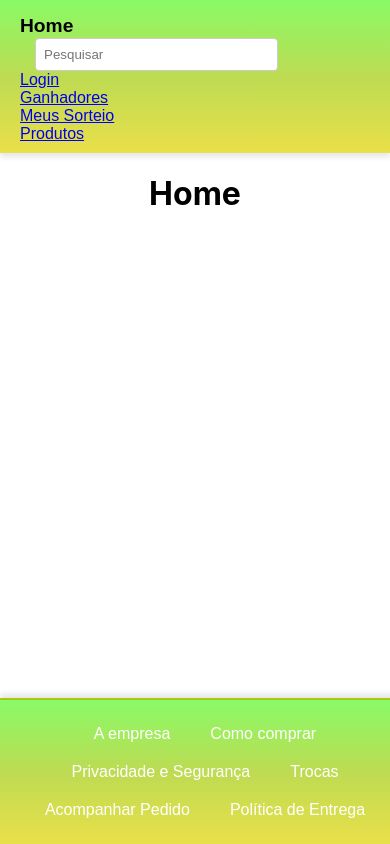
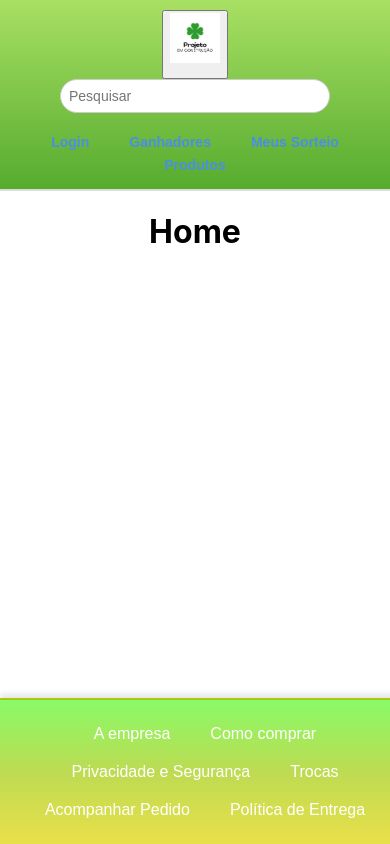
Before and after one commit to joaosqp/projectCJ, a React (Create React App) app in the folder projetocj/: page / in a window 390 px wide. Built offline with nearby package versions, Linux system fonts and the light colour scheme.

Commit message:
Atualizado header

```diff
--- a/projetocj/src/components/Header/header.css
+++ b/projetocj/src/components/Header/header.css
@@ -1,88 +1,82 @@
 /* header.css */
 
-/* Estilo geral do cabeçalho */
 header {
-  background-image: linear-gradient(#3ff7079d, #a2cc0bb4, #e2d407bb);
   display: flex;
-  flex-wrap: wrap;
+  justify-content: space-between;
   align-items: center;
-  justify-content: space-between;
+  background: linear-gradient(to bottom, #a8e063, #56ab2f);
   padding: 10px 20px;
-  color: #fff;
   font-family: Arial, sans-serif;
-  box-shadow: 0 4px 6px rgba(0, 0, 0, 0.1);
+  border-bottom: 2px solid #dcdcdc;
 }
 
-/* Título e nome do projeto */
-.titulo {
-  font-size: 1.5rem;
-  font-weight: bold;
-  color: #fff;
+.menu img {
+  height: 50px;
+  cursor: pointer;
 }
 
-.nomeProjeto {
-  text-decoration: none;
-  color: #fff;
-  font-size: 1.2rem;
-  transition: color 0.3s ease;
+.pesquisa {
+  display: flex;
+  align-items: center;
+  flex-grow: 1;
+  margin: 0 20px;
 }
 
-.nomeProjeto:hover {
-  color: #f2d024; /* Amarelo vibrante */
+.pesquisa input {
+  width: 100%;
+  max-width: 900px;
+  padding: 8px;
+  border: 1px solid #ccc;
+  border-radius: 20px;
+  font-size: 14px;
+  outline: none;
 }
 
-/* Barra de pesquisa */
-.pesquisa {
-  flex-grow: 1;
-  max-width: 300px;
-  padding: 8px;
-  border: 1px solid #ccc;
-  border-radius: 4px;
-  outline: none;
-  margin: 0 15px;
+.login, .ganhadores, .meusSorteios, .produtos {
+  margin: 0 10px;
 }
 
-.pesquisa:focus {
-  border-color: #a2cc0b; /* Verde-claro */
+.login a, .ganhadores a, .meusSorteios a, .produtos a {
+  color: #4a90e2;
+  text-decoration: none;
+  font-size: 14px;
+  font-weight: bold;
+  padding: 5px 10px;
+  transition: color 0.3s;
 }
 
-/* Navegação */
-.navigation {
-  display: flex;
-  gap: 15px; /* Espaçamento entre os links */
+.login a:hover, .ganhadores a:hover, .meusSorteios a:hover, .produtos a:hover {
+  color: #2c6db2;
 }
 
-/* Links de navegação */
-.navigation a {
-  text-decoration: none;
-  font-size: 1rem;
-  color: #fff;
-  padding: 5px 10px;
-  border-radius: 4px;
-  transition: background-color 0.3s ease, color 0.3s ease;
+/* Ajustes adicionais para espaçamento entre os links */
+header div {
+  display: inline-block;
+  text-align: center;
 }
 
-/* Hover dos links */
-.navigation a:hover {
-  background-color: #e2d407bb; /* Amarelo translúcido */
-  color: #000;
-}
-
-/* Responsividade */
+/* Responsivo para telas menores */
 @media (max-width: 768px) {
   header {
-    flex-direction: column;
-    align-items: flex-start;
+      flex-wrap: wrap;
+      justify-content: center;
   }
 
-  .navigation {
-    flex-direction: column;
-    gap: 10px;
-    margin-top: 10px;
+  .menu img {
+      margin-bottom: 10px;
   }
 
   .pesquisa {
-    width: 100%;
-    max-width: none;
+      margin-bottom: 10px;
+      width: 100%;
+      justify-content: center;
+  }
+
+  .pesquisa input {
+      width: 90%;
+  }
+
+  .login, .ganhadores, .meusSorteios, .produtos {
+      margin-bottom: 5px;
   }
 }
--- a/projetocj/src/components/Header/index.js
+++ b/projetocj/src/components/Header/index.js
@@ -1,5 +1,6 @@
 import React from 'react';
 import { useNavigate, Link } from 'react-router-dom';
+import images from '../../images/projeto.png';
 import './header.css';
 
 export const Header = () => {
@@ -12,11 +13,11 @@ export const Header = () => {
     return (
         <header>
             <div className="menu">
-                <div className="titulo">
-                    <a className="nomeProjeto" onClick={toHome}>Home</a>
-                </div>
+                <button onClick={toHome}>
+                    <img src={images} alt='Projeto' />
+                </button>
             </div>
-            <div>
+            <div className="pesquisa">
                 <input className="pesquisa" type="text" placeholder="Pesquisar" />
             </div>
             <div className="login">
```
Also changed, not shown: projetocj/src/images/Home.png (deleted), projetocj/src/images/projeto.png (added).
